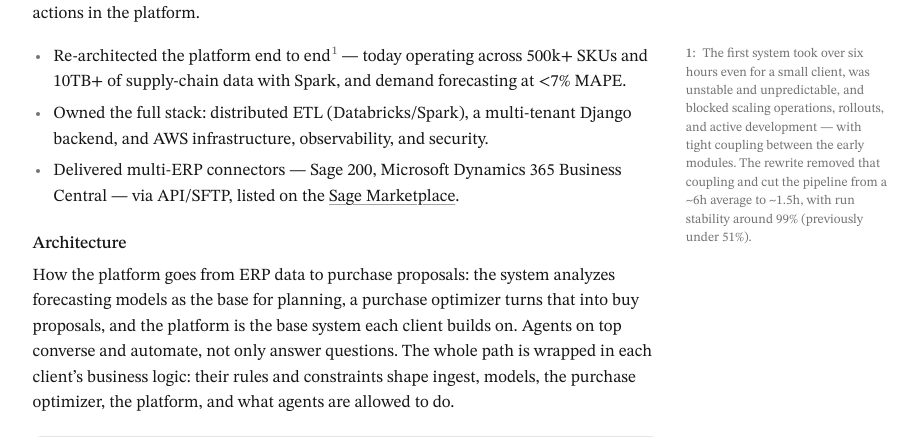
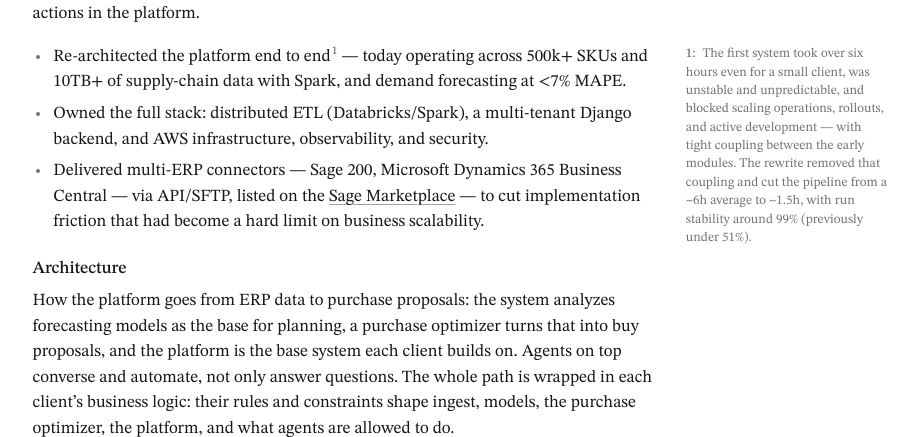
Before and after one commit to zabbix-byte/cv, a Django app: page /projects/ in a window 1280 px wide. Shown: the part 379-816 px from the top of the page, without its empty margins (294-1211 px from the left). Run offline with Django 5.2, Linux system fonts and the light colour scheme; some web fonts are replaced.

Commit message:
feat: Enhance Valerdat project description for clarity and scalability
- Revised the Valerdat project description in projects.html to improve clarity and emphasize the reduction of implementation friction as a key factor in business scalability.
- Adjusted the formatting for better readability, ensuring the description effectively communicates the project's value and integration capabilities.

```diff
--- a/templates/pages/projects.html
+++ b/templates/pages/projects.html
@@ -28,7 +28,11 @@
         </aside>
       </li>
       <li>Owned the full stack: distributed ETL (Databricks/Spark), a multi-tenant Django backend, and AWS infrastructure, observability, and security.</li>
-      <li>Delivered multi-ERP connectors — Sage 200, Microsoft Dynamics 365 Business Central — via API/SFTP, listed on the <a href="https://marketplacepartners.sage.com/soluciones/valerdat/" target="_blank" rel="noopener">Sage Marketplace</a>.</li>
+      <li>
+        Delivered multi-ERP connectors — Sage 200, Microsoft Dynamics 365 Business Central — via API/SFTP, listed on the
+        <a href="https://marketplacepartners.sage.com/soluciones/valerdat/" target="_blank" rel="noopener">Sage Marketplace</a>
+        — to cut implementation friction that had become a hard limit on business scalability.
+      </li>
     </ul>
 
     <h3 id="architecture">Architecture</h3>
```
